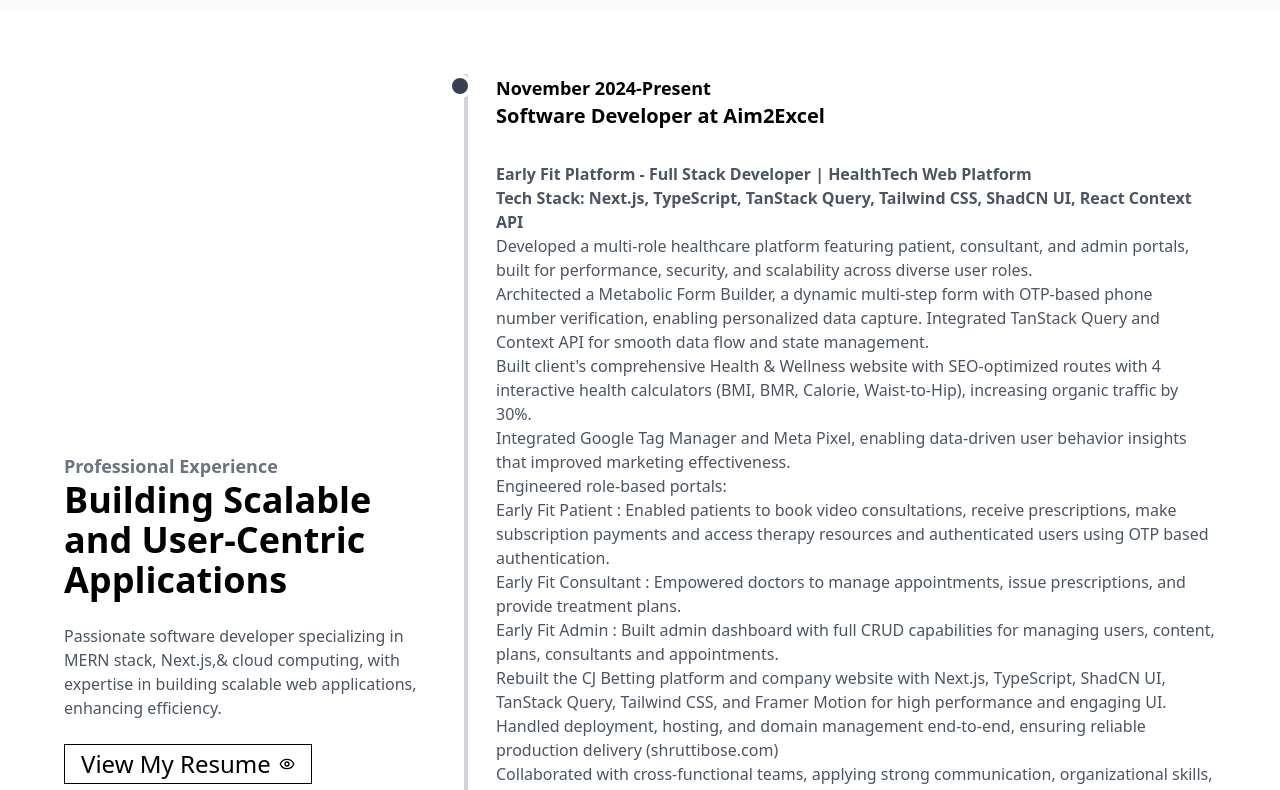
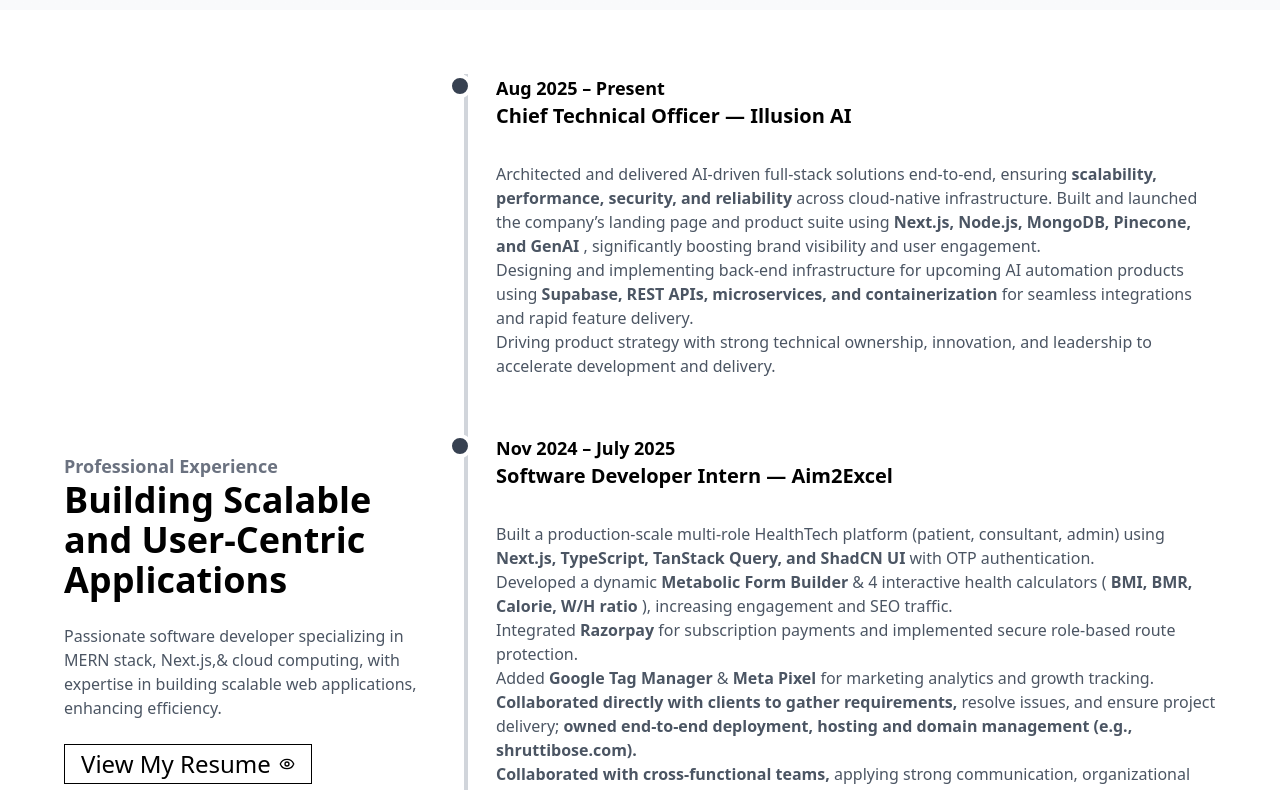
Before and after one commit to manavlade/Portfolio-Website, a React (Vite) app in the folder Portfolio Website/: page / in a window 1280 px wide. Shown: the part 4840-5630 px from the top of the page. Built offline with nearby package versions, Linux system fonts and the light colour scheme.

Commit message:
added footer and improved styling

```diff
--- a/Portfolio Website/src/Components/Projects/Projects.jsx
+++ b/Portfolio Website/src/Components/Projects/Projects.jsx
@@ -10,18 +10,18 @@ import EarlyFit from "../../assests/early.png";
 
 const projects = [
     {
+        title: "AI-Powered Task Management System",
+        description: "Smart task manager with AI-driven features like smart assistant, sentiment analysis and many more... Features include visual analytics and a modern responsive UI.",
+        tags: ["AI Integration", "Smart Prioritization", "Sentiment Analysis", "Responsive", "Modern UI/UX", "Data Visualization"],
+        image: Task,
+        link: "https://www.linkedin.com/feed/update/urn:li:activity:7376130732848578560/",
+    },
+    {
         title: "Early Fit – Personalized Fitness & Wellness Assistant",
         description: "Fitness platform with OTP-auth forms, Razorpay payments, real time chat patient, consultant and admin panels",
         tags: ["HealthTech", "Full Stack", "AI Insights", "Metabolic Form", "Consultation", "Fitness", "SEO", "Responsive UI"],
         image: EarlyFit,
         link: "https://early.fit/",
-    },
-    {
-        title: "AI-Powered Task Management System",
-        description: "Smart task manager with AI-driven features like smart assistant, sentiment analysis and many more... Features include visual analytics and a modern responsive UI.",
-        tags: ["AI Integration", "Smart Prioritization", "Sentiment Analysis", "Responsive", "Modern UI/UX", "Data Visualization"],
-        image: Task,
-        link: "https://github.com/manavlade/Task-Management-App",
     },
     {
         title: "TalentBridge",
--- a/Portfolio Website/src/Components/Shared/Experience.jsx
+++ b/Portfolio Website/src/Components/Shared/Experience.jsx
@@ -7,23 +7,25 @@ import { Button } from "../ui/button";
 
 const experiences = [
     {
-        date: "November 2024-Present",
-        title: "Software Developer at Aim2Excel",
+        date: "Aug 2025 – Present",
+        title: "Chief Technical Officer — Illusion AI",
         description: `
-        <b> Early Fit Platform - Full Stack Developer | HealthTech Web Platform  </b>
-        <b> Tech Stack: Next.js, TypeScript, TanStack Query, Tailwind CSS, ShadCN UI, React Context API </b>
-        Developed a multi-role healthcare platform featuring patient, consultant, and admin portals, built for performance, security, and scalability across diverse user roles.
-        Architected a Metabolic Form Builder, a dynamic multi-step form with OTP-based phone number verification, enabling personalized data capture. Integrated TanStack Query and Context API for smooth data flow and state management.
-        Built client's comprehensive Health & Wellness website with SEO-optimized routes with 4 interactive health calculators (BMI, BMR, Calorie, Waist-to-Hip), increasing organic traffic by 30%.
-         Integrated Google Tag Manager and Meta Pixel, enabling data-driven user behavior insights that improved marketing effectiveness.
-         Engineered role-based portals:
-         Early Fit Patient : Enabled patients to book video consultations, receive prescriptions, make subscription payments and access therapy resources and authenticated users using OTP based authentication.
-         Early Fit Consultant : Empowered doctors to manage appointments, issue prescriptions, and provide treatment plans.
-         Early Fit Admin : Built admin dashboard with full CRUD capabilities for managing users, content, plans, consultants and appointments.
-        Rebuilt the CJ Betting platform and company website with Next.js, TypeScript, ShadCN UI, TanStack Query, Tailwind CSS, and Framer Motion for high performance and engaging UI.
-        Handled deployment, hosting, and domain management end-to-end, ensuring reliable production delivery (<a href="https://www.shruttibose.com/">shruttibose.com</a>)
-        Collaborated with cross-functional teams, applying strong communication, organizational skills, and customer service mindset to deliver projects ahead of schedule.
-        `,
+        Architected and delivered AI-driven full-stack solutions end-to-end, ensuring <b> scalability, performance, security, and reliability </b> across cloud-native infrastructure. Built and launched the company’s landing page and product suite using <b> Next.js, Node.js, MongoDB, Pinecone, and GenAI </b>, significantly boosting brand visibility and user engagement.
+        Designing and implementing back-end infrastructure for upcoming AI automation products using <b> Supabase, REST APIs, microservices, and containerization </b> for seamless integrations and rapid feature delivery.
+        Driving product strategy with strong technical ownership, innovation, and leadership to accelerate development and delivery.
+    `
+    },
+    {
+        date: "Nov 2024 – July 2025",
+        title: "Software Developer Intern — Aim2Excel",
+        description: `
+    Built a production-scale multi-role HealthTech platform (patient, consultant, admin) using <b> Next.js, TypeScript, TanStack Query, and ShadCN UI </b> with OTP authentication.
+    Developed a dynamic <b> Metabolic Form Builder </b> & 4 interactive health calculators (<b> BMI, BMR, Calorie, W/H ratio </b>), increasing engagement and SEO traffic.
+    Integrated <b> Razorpay </b> for subscription payments and implemented secure role-based route protection.
+    Added <b> Google Tag Manager </b> & <b> Meta Pixel </b> for marketing analytics and growth tracking.
+    <b> Collaborated directly with clients to gather requirements, </b> resolve issues, and ensure project delivery; <b> owned end-to-end deployment, hosting and domain management (e.g., shruttibose.com). </b>
+    <b> Collaborated with cross-functional teams, </b> applying strong communication, organizational skills, and customer service mindset to deliver high-quality solutions ahead of schedule.
+    `
     },
     {
         date: "August 2024 - September 2024",
--- a/Portfolio Website/src/Components/Shared/FAQ.jsx
+++ b/Portfolio Website/src/Components/Shared/FAQ.jsx
@@ -2,6 +2,7 @@ import { motion, useInView } from "framer-motion";
 import { useRef } from "react";
 import { HelpCircle, Mail, Globe, Shield, Layers } from "lucide-react";
 import { Accordion, AccordionContent, AccordionItem, AccordionTrigger } from "../ui/accordion";
+import Footer from "./Footer";
 
 const FAQ = () => {
     const ref = useRef(null);
@@ -61,6 +62,7 @@ const FAQ = () => {
     ];
 
     return (
+        <div>
             <div ref={ref} className="px-8 py-16 bg-gradient-to-b from-white to-gray-50" id="faq">
                 {/* FAQ Header */}
                 <motion.div
@@ -103,6 +105,8 @@ const FAQ = () => {
 
                 </motion.div>
             </div>
+            <Footer/>
+        </div>
     );
 };
 
--- a/Portfolio Website/src/Components/Shared/Footer.jsx
+++ b/Portfolio Website/src/Components/Shared/Footer.jsx
@@ -0,0 +1,41 @@
+import { Linkedin, Github, Mail } from "lucide-react";
+
+export default function Footer() {
+  const socialLinks = [
+    {
+      href: "https://www.linkedin.com/in/manav-lade/",
+      icon: <Linkedin className="w-6 h-6 hover:scale-125 transform transition-transform duration-200 cursor-pointer" />,
+    },
+    {
+      href: "https://github.com/manavlade",
+      icon: <Github className="w-6 h-6 hover:scale-125 transform transition-transform duration-200 cursor-pointer" />,
+    },
+    {
+      href: "mailto:manavlade14690@gmail.com?subject=Hello%20Manav&body=I%20would%20like%20to%20connect%20regarding...",
+      icon: <Mail className="w-6 h-6 hover:scale-125 transform transition-transform duration-200 cursor-pointer" />,
+    },
+  ];
+
+  return (
+    <footer className="w-full py-10 text-center bg-white text-black border-t">
+      {/* Catchy Line */}
+      <p className="text-lg font-medium mb-2">
+        Turning ideas into AI-powered products — full-stack engineered from concept to deploymen
+      </p>
+
+      {/* Social Icons */}
+      <div className="flex justify-center gap-6 mt-4">
+        {socialLinks.map((link, idx) => (
+          <a key={idx} href={link.href} target="_blank" rel="noopener noreferrer">
+            {link.icon}
+          </a>
+        ))}
+      </div>
+
+      {/* Copyright */}
+      <p className="text-sm mt-6 opacity-70">
+        © {new Date().getFullYear()} Manav Lade • AI Full-Stack Developer
+      </p>
+    </footer>
+  );
+}
```
Also changed, not shown: 1 other file (tests, documents, lock files or other folders). Lines whose indentation alone changed are shown as unchanged.
